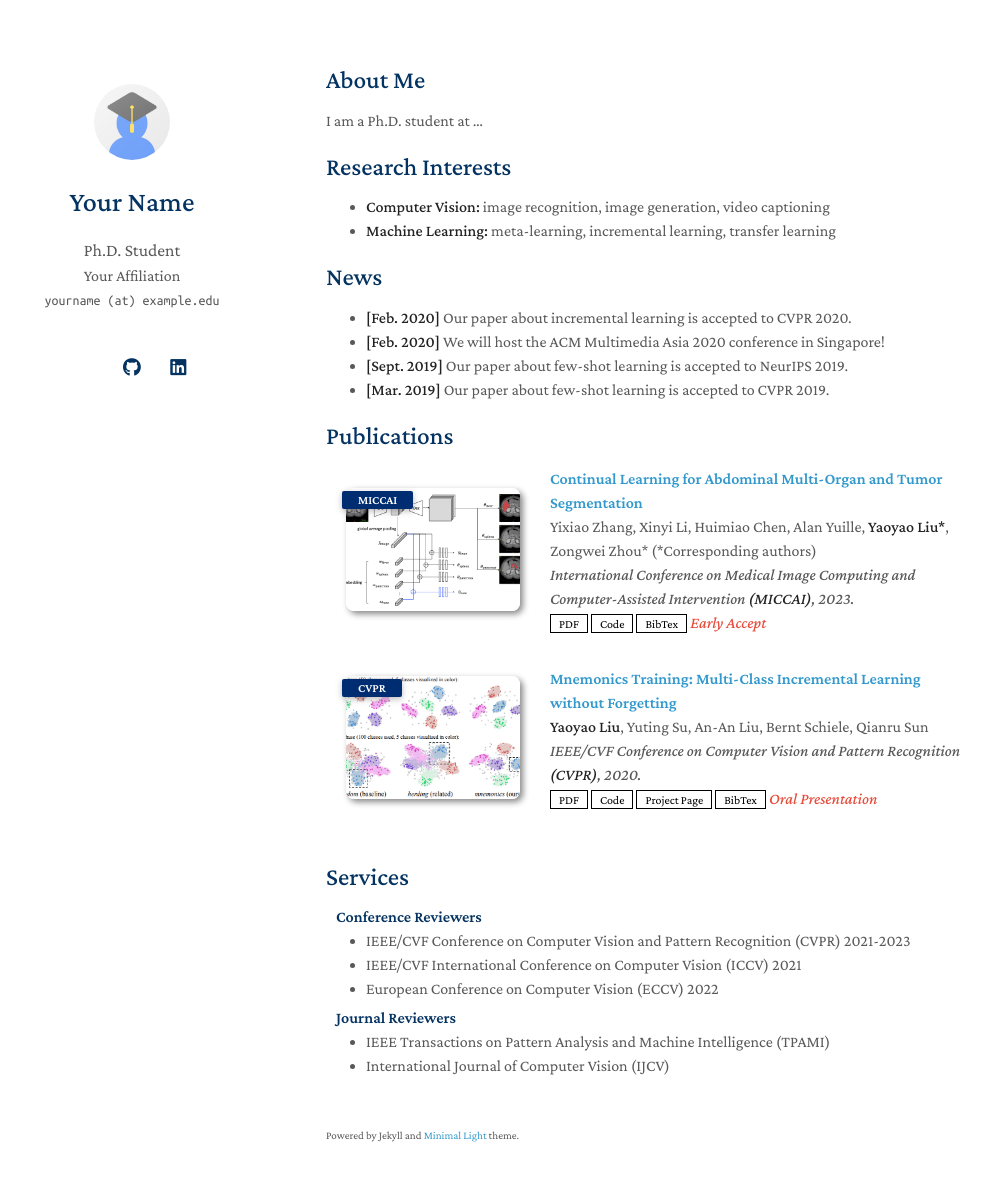
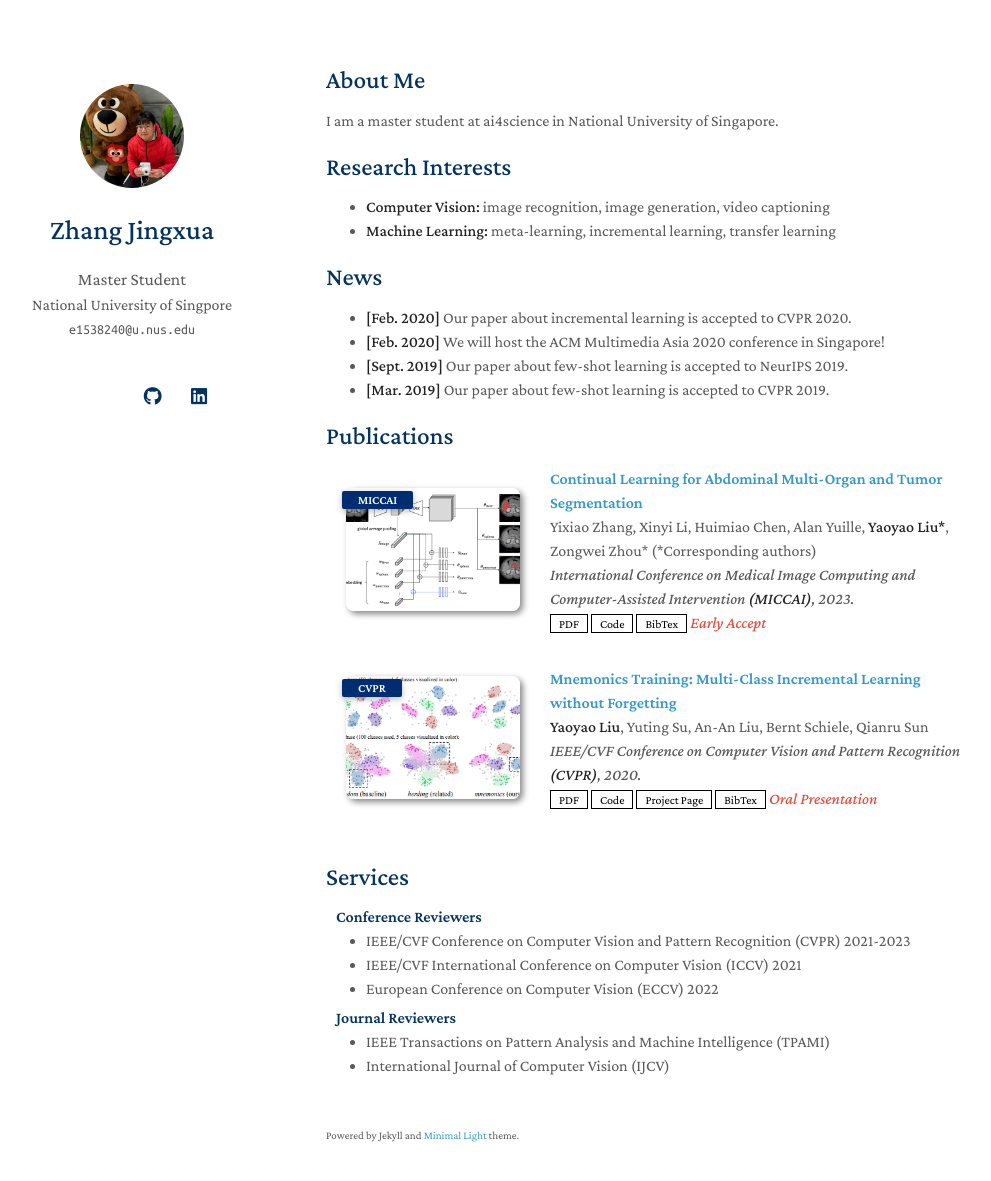
Before and after one commit to Yo1ogreyZz/Yo1ogreyZz.github.io, a Jekyll site: the page built from index.md, in a window 1280 px wide and 1216 px high. Shown: the top 1181 px of the window, without its empty margins (144-1135 px from the left). Built offline with Jekyll 4.4.1, drawn with Linux system fonts in a browser that asks for light colours; a style sheet for code colours, icons or effects is not loaded; our own code applies the rules of GitHub Pages for plain Markdown files.

Commit message:
update info

```diff
--- a/_config.yml
+++ b/_config.yml
@@ -1,8 +1,8 @@
 # Basic Information
-title: Your Name
-position: Ph.D. Student
-affiliation: Your Affiliation
-email: yourname (at) example.edu
+title: Zhang Jingxua
+position: Master Student
+affiliation: National University of Singpore
+email: e1538240@u.nus.edu
 
 # Search Engine Optimization (SEO)
 # The following information is used to improve the website traffic from search engines, e.g., Google.
@@ -12,15 +12,14 @@ canonical: https://minimal-light-theme.yliu.me/
 
 # Links
 # If you don't need one of them, you may delete the corresponding line.
-google_scholar: https://scholar.google.com/
-cv_link: assets/files/curriculum_vitae.pdf
-github_link: https://github.com/
-linkedin: https://www.linkedin.com/
-twitter: https://twitter.com/
+google_scholar: https://scholar.google.com/citations?user=7DR8_aIAAAAJ&h
+cv_link: assets/files/cv.pdf
+github_link: https://github.com/Yo1ogreyZz
+linkedin: https://sg.linkedin.com/in/jingxuan-zhang-7b0a5b380?trk=people-guest_people_search-card
 
 # Images (e.g., your profile picture and your website's favicon)
 # "favicon" and "favicon_dark" are used for the light and dark modes, respectively.
-avatar: ./assets/img/avatar.png
+avatar: ./assets/img/avatar.jpg
 favicon: ./assets/img/favicon.png
 favicon_dark: ./assets/img/favicon-dark.png
 
--- a/index.md
+++ b/index.md
@@ -4,7 +4,7 @@ layout: homepage
 
 ## About Me
 
-I am a Ph.D. student at ...
+I am a master student at ai4science in National University of Singapore.
 
 ## Research Interests
 
```
Also changed, not shown: assets/img/avatar.jpg (added), assets/img/avatar.png (deleted), 2 other files.
